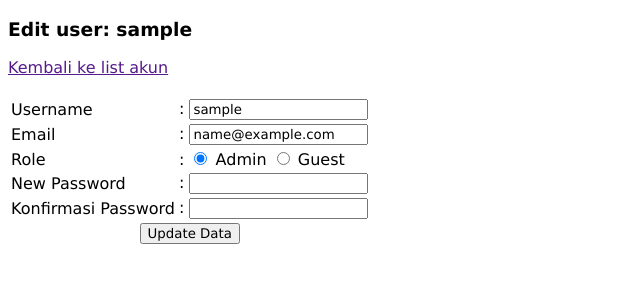
After one commit to fanyganesta/oophp_elibrary, a PHP site: template App/View/Users/edit.php in a window 1280 px wide. The commit adds this page. Shown: the top 300 px of the page, without its empty margins (0-640 px from the left). Run offline with PHP 8.4, Linux system fonts and the light colour scheme; the template is opened without the code that fills it: most values are stand-ins (such as "Sample title", 1, 10 or a date in 2020); data that the repository does not hold is empty.

```diff
--- a/App/Components/pagination.php
+++ b/App/Components/pagination.php
@@ -3,7 +3,7 @@
         <?php if($j == $halamanAktif) : ?>
             <p class="inline-bold"><?= $j ?></p>
         <?php else : ?>
-            <a href="<?= href("/library?halaman=$j")?><?php if(isset($_GET['cari'])){echo '&cari=' . $_GET['cari'];}?>"><?=$j?></a>
+            <a href="?halaman=<?=$j?><?php if(isset($_GET['cari'])){echo '&cari=' . $_GET['cari'];}?>"><?=$j?></a>
         <?php endif ?>
     <?php endfor ?>
 <?php endif ?>
--- /dev/null
+++ b/App/View/Users/edit.php
@@ -0,0 +1,52 @@
+<!DOCTYPE html>
+<html lang="en">
+<head>
+    <meta charset="UTF-8">
+    <meta name="viewport" content="width=device-width, initial-scale=1.0">
+    <title>Edit User</title>
+    <link rel="stylesheet" href="App/Components/css-index.css">
+</head>
+<body>
+    <?php require 'App/Components/feedback.php' ?>
+    <h3>Edit user: <?= $row['username']?></h3>
+    <a href="<?= href('/user-list')?>">Kembali ke list akun</a>
+    <br><br>
+
+    <form method="POST" enctype="multipart/form-data" action="<?= href('/user-edit');?>">
+        <input type="hidden" name="ID" value="<?= $row['ID']?>">
+        <input type="hidden" name="oldPassword" value="<?= $row['password']?>">
+        <table>
+            <tr>
+                <td><label for="username">Username</label></td>
+                <td>: <input type="text" name="username" id="username" value="<?=$row['username']?>"></td>
+            </tr>
+            <tr>
+                <td><label for="email">Email</label></td>
+                <td>: <input type="email" name="email" id="email" value="<?=$row['email']?>"></td>
+            </tr>
+            <tr>
+                <td><label for="role">Role</label></td>
+                <td>:
+                    <input name="role" type="radio" value="admin" id="admin" <?php echo ($row['role'] == 'admin') ? 'checked' : null?>>
+                    <label for="admin">Admin</label>
+                    <input name="role" type="radio" value="guest" id="guest" <?php echo ($row['role'] == 'guest') ? 'checked' : null?>>
+                    <label for="guest">Guest</label>
+                </td>
+            </tr>
+            <tr>
+                <td><label for="newPassword">New Password</label></td>
+                <td>: <input type="password" name="newPassword" id="newPassword">
+            </tr>
+            <tr>
+                <td><label for="confirmPassword">Konfirmasi Password</label></td>
+                <td>: <input type="password" name="confirmPassword" id="confirmPassword"></td>
+            </tr>
+            <tr>
+                <td class="ct" colspan="2">
+                    <button type="submit">Update Data</button>
+                </td>
+            </tr>
+        </table>
+    </form>
+</body>
+</html>
--- a/routes.php
+++ b/routes.php
@@ -17,6 +17,8 @@
     $route->post('/register', [new UserController, 'register']);
     $route->get('/user-list', [new UserController, 'index']);
     $route->get('/user-delete', [new UserController, 'delete']);
+    $route->get('/user-edit', [new UserController, 'getEdit']);
+    $route->post('/user-edit', [new UserController, 'edit']);
 
     $route->get('/seeder-books',[new BooksSeeder, 'seeder']);
     $route->get('/library', [new BooksController, 'index']);
```
Also changed, not shown: App/Controllers/UserController.php (+65 -3 lines), App/View/Users/index.php (+7 -0 lines).
